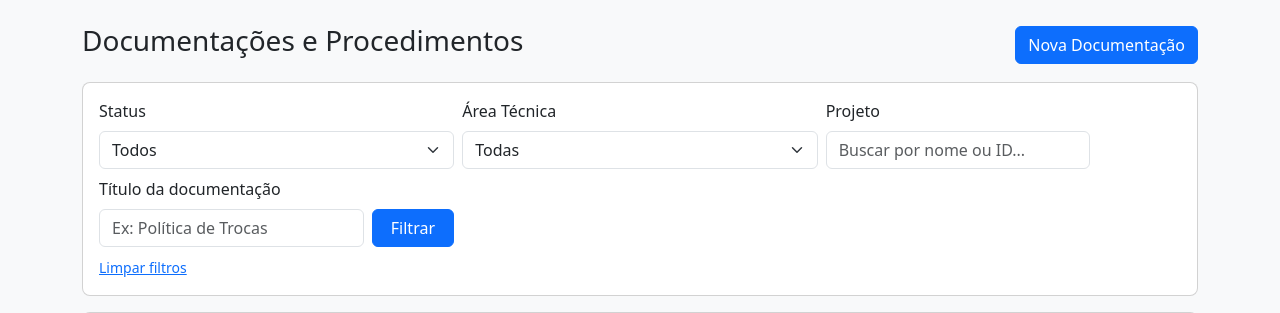
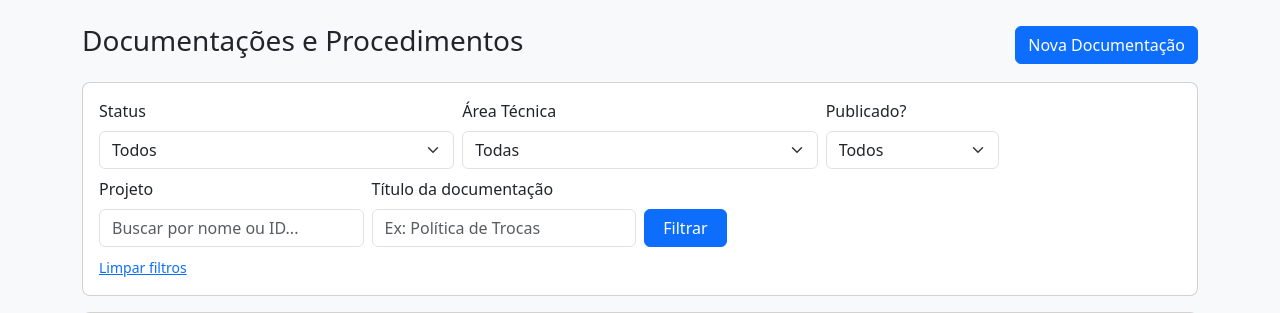
Before and after one commit to BrookSK/sisteminha-vendas-php, a PHP site: template app/views/documentations/index.php in a window 1280 px wide. Shown: the part 56-369 px from the top of the page. Run offline with PHP 8.4, Linux system fonts and the light colour scheme; the template is opened without the code that fills it: most values are stand-ins (such as "Sample title", 1, 10 or a date in 2020); some libraries are stand-ins or nearby versions.

Commit message:
feat: add published status filter to documentation list
- Added new published status filter dropdown with Yes/No options in documentation list view
- Extended DocumentationsController to handle published filter parameter from request
- Updated Documentation model queries to filter by published status when specified
- Maintained consistent filter handling pattern with existing status and project filters

```diff
--- a/app/controllers/DocumentationsController.php
+++ b/app/controllers/DocumentationsController.php
@@ -24,6 +24,7 @@ class DocumentationsController extends Controller
             'status' => trim($_GET['status'] ?? ''),
             'area_id' => ($_GET['area_id'] ?? '') !== '' ? (int)$_GET['area_id'] : null,
             'project_id' => ($_GET['project_id'] ?? '') !== '' ? (int)$_GET['project_id'] : null,
+            'published' => (isset($_GET['published']) && $_GET['published'] !== '') ? (int)$_GET['published'] : '',
             'q' => trim($_GET['q'] ?? ''),
         ];
         $page = max(1, (int)($_GET['page'] ?? 1));
--- a/app/models/Documentation.php
+++ b/app/models/Documentation.php
@@ -27,6 +27,7 @@ class Documentation extends Model
         if (!empty($filters['status'])) { $wheres[] = 'd.status = ?'; $params[] = $filters['status']; }
         if (!empty($filters['area_id'])) { $wheres[] = 'd.area_id = ?'; $params[] = (int)$filters['area_id']; }
         if (!empty($filters['project_id'])) { $wheres[] = 'd.project_id = ?'; $params[] = (int)$filters['project_id']; }
+        if (array_key_exists('published', $filters) && $filters['published'] !== null && $filters['published'] !== '') { $wheres[] = 'd.published = ?'; $params[] = (int)$filters['published']; }
         if (!empty($filters['q'])) { $wheres[] = 'd.title LIKE ?'; $params[] = '%'.$filters['q'].'%'; }
         $sql = 'SELECT COUNT(1) FROM documentations d';
         if (!empty($wheres)) { $sql .= ' WHERE ' . implode(' AND ', $wheres); }
@@ -68,6 +69,8 @@ class Documentation extends Model
         if (!empty($filters['area_id'])) { $wheres[] = 'd.area_id = ?'; $params[] = (int)$filters['area_id']; }
         // project
         if (!empty($filters['project_id'])) { $wheres[] = 'd.project_id = ?'; $params[] = (int)$filters['project_id']; }
+        // published
+        if (array_key_exists('published', $filters) && $filters['published'] !== null && $filters['published'] !== '') { $wheres[] = 'd.published = ?'; $params[] = (int)$filters['published']; }
         // title search
         if (!empty($filters['q'])) { $wheres[] = 'd.title LIKE ?'; $params[] = '%'.$filters['q'].'%'; }
 
--- a/app/views/documentations/index.php
+++ b/app/views/documentations/index.php
@@ -24,6 +24,15 @@ $csrf = Auth::csrf();
           <?php $selA = (string)($filters['area_id'] ?? ''); foreach (($areas ?? []) as $a): $val=(string)$a['id']; ?>
             <option value="<?= (int)$a['id'] ?>" <?= ($selA!=='' && $selA===$val)?'selected':'' ?>><?= htmlspecialchars($a['name']) ?></option>
           <?php endforeach; ?>
+        </select>
+      </div>
+      <div class="col-md-2">
+        <label class="form-label">Publicado?</label>
+        <?php $selP = (string)($filters['published'] ?? ''); ?>
+        <select name="published" class="form-select">
+          <option value="" <?= ($selP==='')?'selected':'' ?>>Todos</option>
+          <option value="1" <?= ($selP==='1')?'selected':'' ?>>Sim</option>
+          <option value="0" <?= ($selP==='0')?'selected':'' ?>>Não</option>
         </select>
       </div>
       <div class="col-md-3 position-relative">
```
